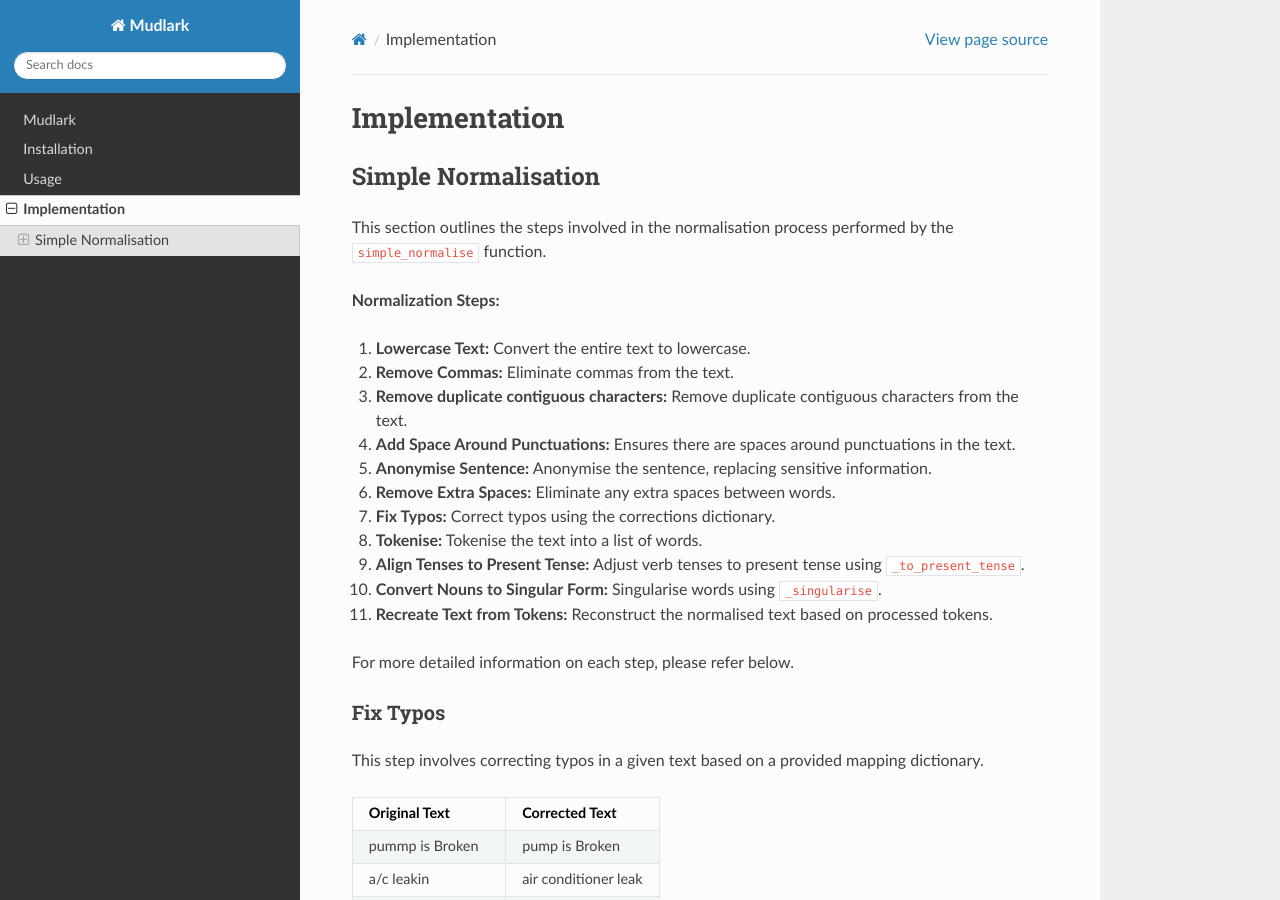
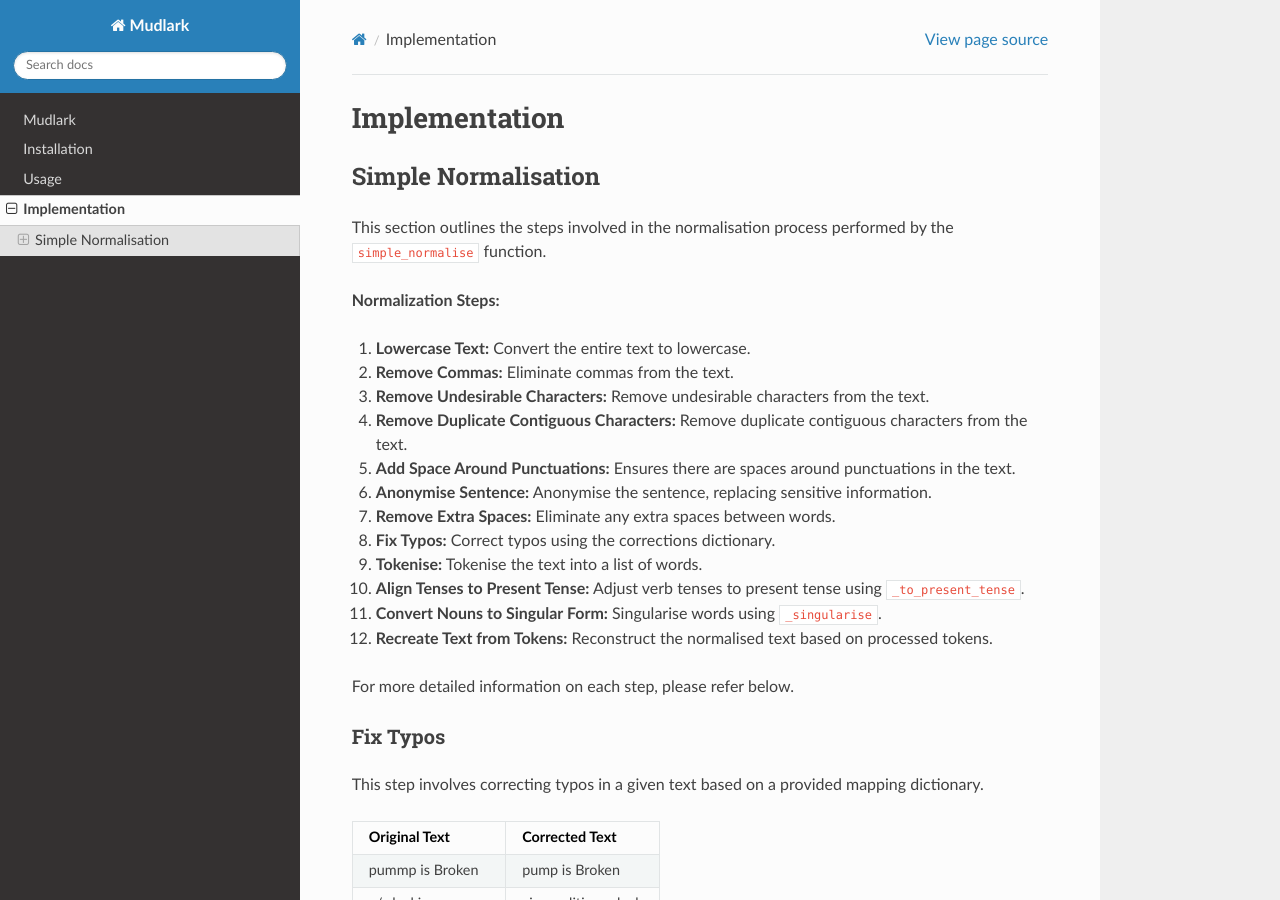
Before and after one commit to nlp-tlp/mudlark, a Sphinx documentation site: the page built from docs/source/implementation.rst, in a window 1280 px wide and 900 px high. Built offline with Sphinx 7.4.7 and the Read the Docs theme 2.0.0, drawn with Linux system fonts in a browser that asks for light colours.

Commit message:
add function to remove undesirable characters

```diff
--- a/docs/source/implementation.rst
+++ b/docs/source/implementation.rst
@@ -10,15 +10,16 @@
 
 1. **Lowercase Text:** Convert the entire text to lowercase.
 2. **Remove Commas:** Eliminate commas from the text.
-3. **Remove duplicate contiguous characters:** Remove duplicate contiguous characters from the text.
-4. **Add Space Around Punctuations:** Ensures there are spaces around punctuations in the text.
-5. **Anonymise Sentence:** Anonymise the sentence, replacing sensitive information.
-6. **Remove Extra Spaces:** Eliminate any extra spaces between words.
-7. **Fix Typos:** Correct typos using the corrections dictionary.
-8. **Tokenise:** Tokenise the text into a list of words.
-9. **Align Tenses to Present Tense:** Adjust verb tenses to present tense using ``_to_present_tense``.
-10. **Convert Nouns to Singular Form:** Singularise words using ``_singularise``.
-11. **Recreate Text from Tokens:** Reconstruct the normalised text based on processed tokens.
+3. **Remove Undesirable Characters:** Remove undesirable characters from the text.
+4. **Remove Duplicate Contiguous Characters:** Remove duplicate contiguous characters from the text.
+5. **Add Space Around Punctuations:** Ensures there are spaces around punctuations in the text.
+6. **Anonymise Sentence:** Anonymise the sentence, replacing sensitive information.
+7. **Remove Extra Spaces:** Eliminate any extra spaces between words.
+8. **Fix Typos:** Correct typos using the corrections dictionary.
+9. **Tokenise:** Tokenise the text into a list of words.
+10. **Align Tenses to Present Tense:** Adjust verb tenses to present tense using ``_to_present_tense``.
+11. **Convert Nouns to Singular Form:** Singularise words using ``_singularise``.
+12. **Recreate Text from Tokens:** Reconstruct the normalised text based on processed tokens.
 
 For more detailed information on each step, please refer below.
 
```
Also changed, not shown: 1 other file.
